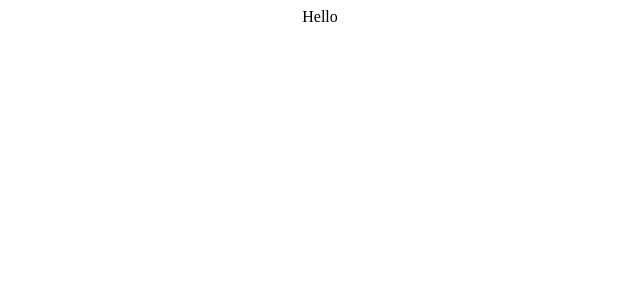
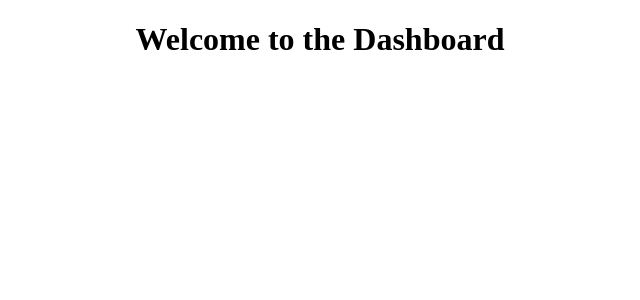
Before and after one commit to Koscee/PPM-tool, a React (Create React App) app in the folder ppmtool-react-client/: page / in a window 1280 px wide. Shown: the top 300 px of the page, without its empty margins (320-960 px from the left). Built offline with nearby package versions, Linux system fonts and the light colour scheme.

Commit message:
Create file for Dashboard component.

```diff
--- a/ppmtool-react-client/src/App.js
+++ b/ppmtool-react-client/src/App.js
@@ -1,7 +1,15 @@
+import React, { Component } from "react";
 import "./App.css";
+import Dashboard from "./components/Dashboard";
 
-function App() {
-  return <div className="App">Hello</div>;
+class App extends Component {
+  render() {
+    return (
+      <div className="App">
+        <Dashboard />
+      </div>
+    );
+  }
 }
 
 export default App;
--- /dev/null
+++ b/ppmtool-react-client/src/components/Dashboard.js
@@ -0,0 +1,9 @@
+import React, { Component } from "react";
+
+class Dashboard extends Component {
+  render() {
+    return <h1>Welcome to the Dashboard</h1>;
+  }
+}
+
+export default Dashboard;
```
